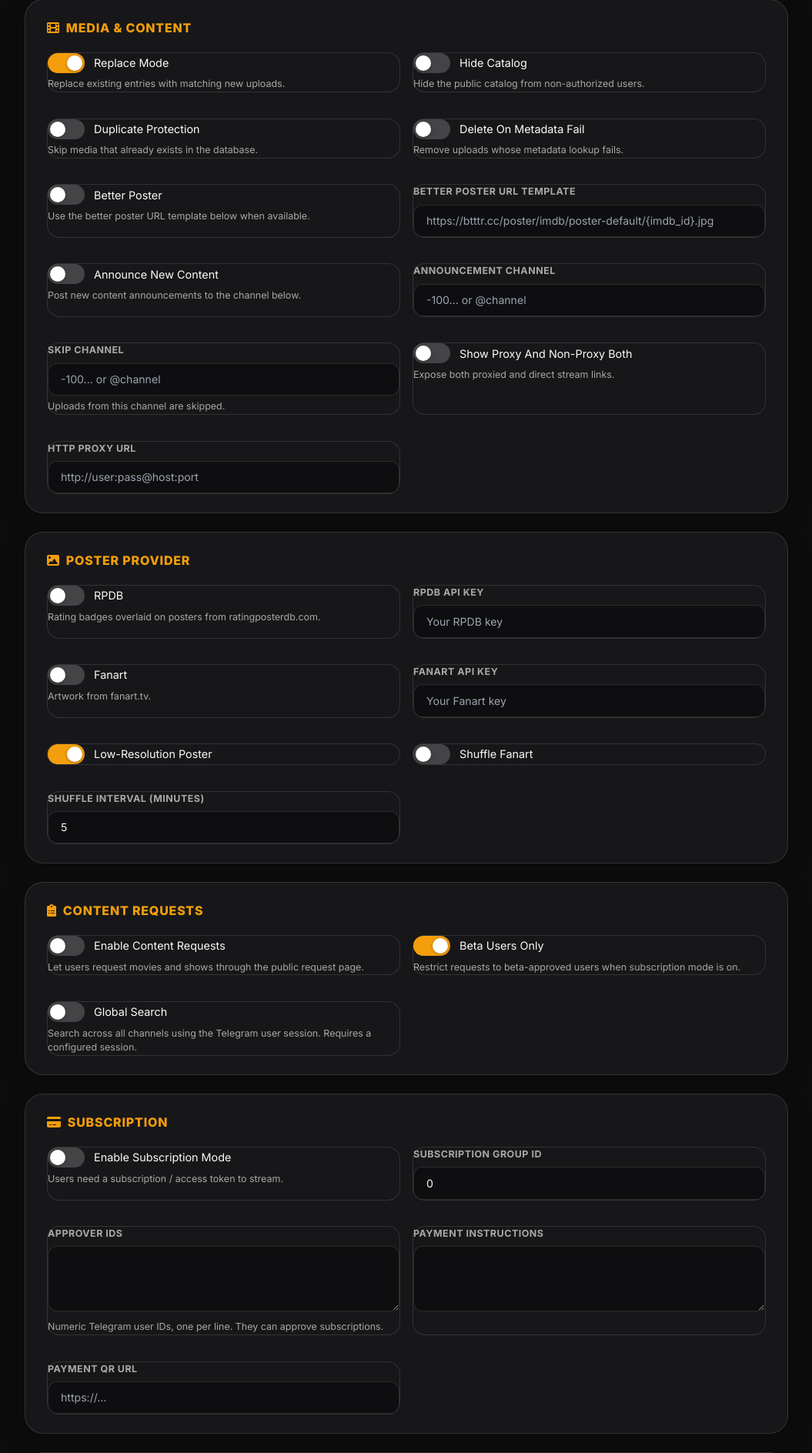
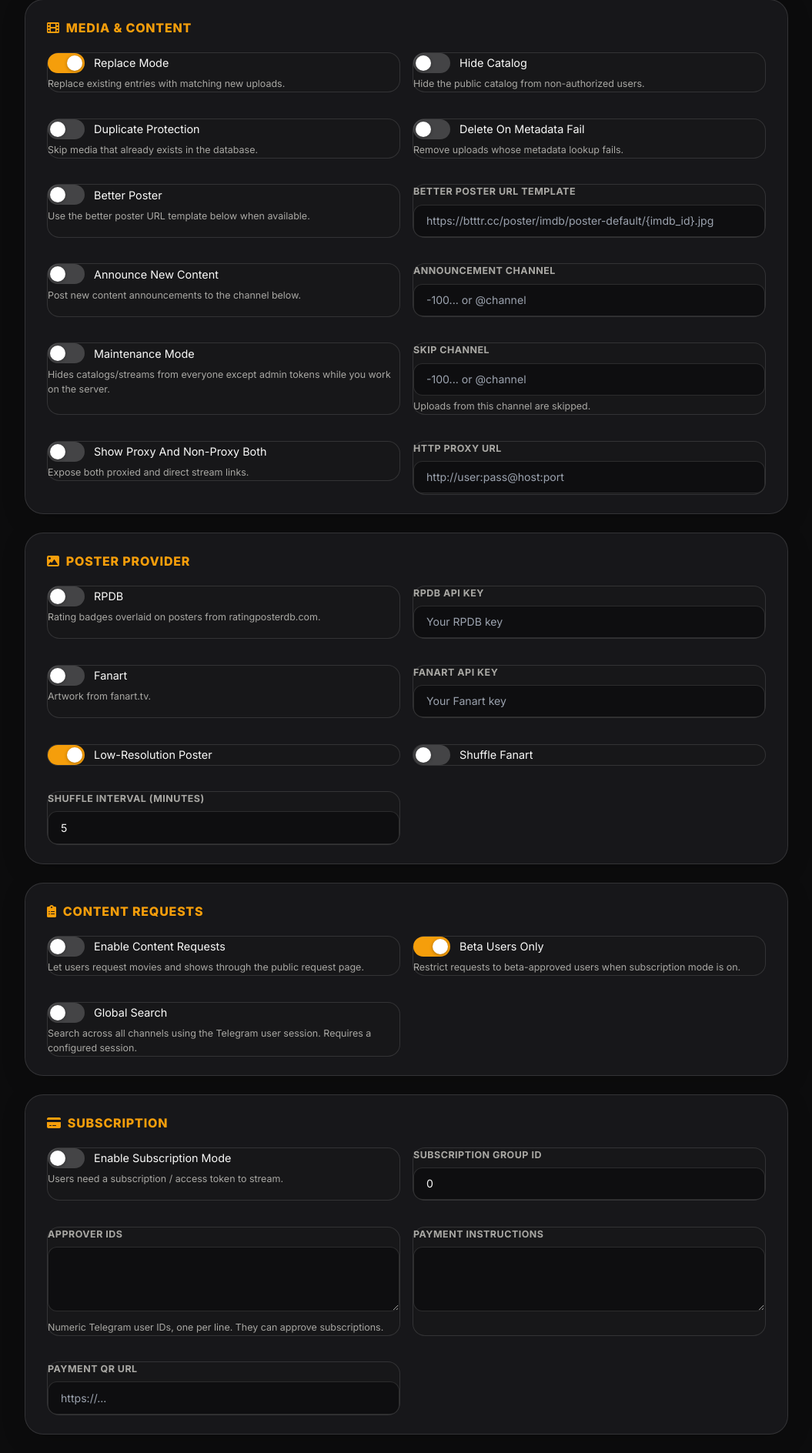
Before and after one commit to rohan-js/Telegram-Stremio, a FastAPI app: page /admin/settings in a window 1280 px wide. Shown: the part 2735-4623 px from the top of the page at 77% size, without its empty margins (112-1167 px from the left). Run offline with FastAPI, Linux system fonts and the light colour scheme; the visitor is signed in with stand-in values (Sample User, id 1); data that the repository does not hold is empty; parts of the project's set-up code (start-up, migrations or seed data) failed here and were passed over; some libraries are stand-ins or nearby versions.

Commit message:
Batch 1: dead-link filter, analytics TTL, maintenance mode, stable Latest order, videoSize hint, QoE tiles
- get_streams skips qualities flagged is_dead by the DeadLinkChecker
  (previously only hidden_from_stremio was honored) — flagged-dead files
  no longer render in the picker.
- stream_analytics gets a real TTL index (logged_at, expireAfterSeconds =
  STREAM_LOG_RETENTION_DAYS, previously advisory-only) so Atlas free-tier
  storage can't grow unbounded.
- Maintenance mode: settings toggle (maintenance_mode, default off);
  catalogs return empty, meta empty, and streams get a friendly
  'Under Maintenance' placeholder for non-admin tokens; admin/owner
  tokens (is_admin) pass through for testing.
- Latest Movies/Series sort by immutable telegram origin_msg_id instead
  of updated_on, so wipe/re-index can no longer scramble the shelf.
- Telegram streams now carry the standard behaviorHints.videoSize (parsed
  from stored size) alongside bingeGroup.
- Admin dashboard: TTFB p95 / buffering rate / cache-hit tiles (data was
  computed but never rendered), telegram-clients health card now renders
  (key mismatch made it blank), and per-user 'N today · M total' plays.

16 new tests in test_batch1 + fake-settings fixes in existing tests.

```diff
--- a/Backend/fastapi/routes/stremio_routes.py
+++ b/Backend/fastapi/routes/stremio_routes.py
@@ -122,6 +122,18 @@ def display_title(item: dict) -> str:
     eng = (item.get("title_english") or "").strip()
     title = (item.get("title") or "").strip()
     return eng or title or "Unknown"
+
+
+MAINTENANCE_VIDEO_URL = "https://bit.ly/3YZFKT5"
+
+
+def _maintenance_block(token_data: dict) -> bool:
+    """Maintenance mode hides the addon from everyone except admin/owner
+    tokens, so the operator can work (re-index, dead-link runs) without
+    viewers hitting a half-broken library."""
+    if not SettingsManager.current().maintenance_mode:
+        return False
+    return not bool(token_data.get("is_admin"))
 
 
 def convert_to_stremio_meta(item: dict) -> dict:
@@ -788,6 +800,9 @@ async def get_catalog(token: str, media_type: str, id: str, response: Response,
     if Telegram.HIDE_CATALOG:
         raise HTTPException(status_code=404, detail="Catalog disabled")
 
+    if _maintenance_block(token_data):
+        return {"metas": [], "cacheMaxAge": 0, "staleRevalidate": 0, "staleError": 0}
+
     if media_type not in ["movie", "series", "tv"]:
         raise HTTPException(status_code=404, detail="Invalid catalog type")
 
@@ -889,7 +904,13 @@ async def get_catalog(token: str, media_type: str, id: str, response: Response,
             )
         else:
             if "latest" in id:
-                sort_params = [("updated_on", "desc")]
+                # Immutable Telegram message numbers: upload order survives
+                # wipe/re-index (updated_on is rewritten by every re-scan,
+                # which permanently scrambled the Latest shelf).
+                if media_type == "movie":
+                    sort_params = [("telegram.origin_msg_id", "desc")]
+                else:
+                    sort_params = [("seasons.episodes.telegram.origin_msg_id", "desc")]
             elif "top" in id:
                 sort_params = [("rating", "desc")]
             else:
@@ -931,6 +952,9 @@ async def get_meta(token: str, media_type: str, id: str, response: Response, tok
     apply_stremio_no_cache(response)
     if Telegram.HIDE_CATALOG:
         raise HTTPException(status_code=404, detail="Catalog disabled")
+
+    if _maintenance_block(token_data):
+        return {"meta": {}, "cacheMaxAge": 0, "staleRevalidate": 0, "staleError": 0}
 
     if media_type == "tv" and id.startswith(IPTV_ID_PREFIX):
         channel_id = id.removeprefix(IPTV_ID_PREFIX)
@@ -1164,6 +1188,20 @@ async def get_streams(
             "staleError": 0,
         }
 
+    if _maintenance_block(token_data):
+        return {
+            "streams": [
+                {
+                    "name": "🛠 Under Maintenance",
+                    "title": "The server is temporarily under maintenance.\nPlease check back a little later.",
+                    "url": MAINTENANCE_VIDEO_URL,
+                }
+            ],
+            "cacheMaxAge": 0,
+            "staleRevalidate": 0,
+            "staleError": 0,
+        }
+
     if media_type == "tv" and id.startswith(IPTV_ID_PREFIX):
         settings = await get_iptv_settings(db)
         if not settings.get("enabled"):
@@ -1221,19 +1259,29 @@ async def get_streams(
                 "staleError": 0,
             }
         for quality in media_details.get("telegram", []):
-            # Episodes get a bingeGroup so Stremio auto-advances to the next
-            # episode keeping our source (pairs with the 90% binge prewarm).
+            # Dead-link checker verdicts are honored here: flagged-dead files
+            # must not render in the picker (an admin purge removes them later).
+            if quality.get("hidden_from_stremio") or quality.get("is_dead"):
+                continue
+            filename = quality.get("name", "")
+            quality_str = quality.get("quality", "HD")
+            size = quality.get("size", "")
+            size_bytes = parse_size_to_bytes(size)
+
+            # behaviorHints: bingeGroup ties episodes for Stremio auto-advance
+            # (pairs with the 90% binge prewarm); videoSize is the standard
+            # size field several players read.
             episode_group = (
                 f"telegram-stremio-{imdb_id}"
                 if media_type == "series" and season_num is not None and episode_num is not None
                 else None
             )
-            if quality.get("hidden_from_stremio"):
-                continue
-            filename = quality.get("name", "")
-            quality_str = quality.get("quality", "HD")
-            size = quality.get("size", "")
-            size_bytes = parse_size_to_bytes(size)
+            stream_hints = {}
+            if episode_group:
+                stream_hints["bingeGroup"] = episode_group
+            if size_bytes > 0:
+                stream_hints["videoSize"] = size_bytes
+            episode_hints = stream_hints or None
 
             stream_name, stream_title = format_stream_details(
                 filename, quality_str, size
@@ -1290,9 +1338,6 @@ async def get_streams(
 
             original_url = f"{BASE_URL}/dl/{token}/{quality.get('id')}/video.mkv"
             proxy_url = f"{Telegram.HTTP_PROXY_URL}{original_url}" if Telegram.PROXY and Telegram.HTTP_PROXY_URL else None
-
-            # Episode bingeGroup (computed once per loop above)
-            episode_hints = {"bingeGroup": episode_group} if episode_group else None
 
             if Telegram.SHOW_PROXY_AND_NON_PROXY_BOTH and proxy_url:
                 streams.append({
--- a/Backend/fastapi/templates/dashboard.html
+++ b/Backend/fastapi/templates/dashboard.html
@@ -165,6 +165,7 @@
                                 <span><i class="fas fa-network-wired"></i> <span>${uaEsc(u.isp || '—')}</span></span>
                                 <span><i class="fas fa-mobile-screen-button"></i> <span>${uaEsc(u.app)}${u.device ? ' · ' + uaEsc(u.device) : ''}</span></span>
                                 <span><i class="fas fa-globe"></i> <span>${uaEsc(u.ip || '—')}</span></span>
+                                ${u.streams24h ? `<span><i class="fas fa-clapperboard"></i> <span>${u.streams24h} today · ${u.streams ?? 0} total</span></span>` : ''}
                             </div>
                         </div>`;
                     }).join('');
--- a/Backend/fastapi/templates/settings.html
+++ b/Backend/fastapi/templates/settings.html
@@ -408,6 +408,14 @@
         <input id="announcement_channel" class="s-input" value="{{ settings.announcement_channel or '' }}" placeholder="-100... or @channel">
       </div>
       <div class="field">
+        <label class="toggle-wrap">
+          <input type="checkbox" id="maintenance_mode" class="toggle-input" {% if settings.maintenance_mode %}checked{% endif %}>
+          <span class="toggle-track"></span>
+          <span class="toggle-label">Maintenance Mode</span>
+        </label>
+        <p class="hint">Hides catalogs/streams from everyone except admin tokens while you work on the server.</p>
+      </div>
+      <div class="field">
         <label class="s-label">Skip Channel</label>
         <input id="skip_channel" class="s-input" value="{{ settings.skip_channel or '' }}" placeholder="-100... or @channel">
         <p class="hint">Uploads from this channel are skipped.</p>
@@ -614,6 +622,7 @@ const INPUTS = {
   fanart_shuffle_interval: 'fanart_shuffle_interval',
   content_requests_enabled: 'content_requests_enabled',
   content_requests_beta_only: 'content_requests_beta_only',
+  maintenance_mode: 'maintenance_mode',
   subscription: 'subscription',
   subscription_group_id: 'subscription_group_id',
   approver_ids: 'approver_ids',
--- a/Backend/helper/settings_manager.py
+++ b/Backend/helper/settings_manager.py
@@ -29,6 +29,7 @@ DEFAULTS: Dict[str, Any] = {
     "global_search_channels": [],
     "content_requests_enabled": False,
     "content_requests_beta_only": True,
+    "maintenance_mode": False,
     "announce_new_content": False,
     "announcement_channel": "",
     "skip_channel": "",
@@ -194,6 +195,10 @@ class Settings:
     @property
     def fanart_low_res_poster(self) -> bool:
         return bool(self._data.get("fanart_low_res_poster", True))
+
+    @property
+    def maintenance_mode(self) -> bool:
+        return bool(self._data.get("maintenance_mode", False))
 
 
 class SettingsManager:
```
Also changed, not shown: Backend/fastapi/templates/admin_dashboard.html (+15 -3 lines), Backend/helper/database.py (+12 -0 lines), tests/test_batch1.py (added, +191 -0 lines), tests/test_catalog_fanart.py (+1 -0 lines), tests/test_display_title.py (+1 -0 lines).
